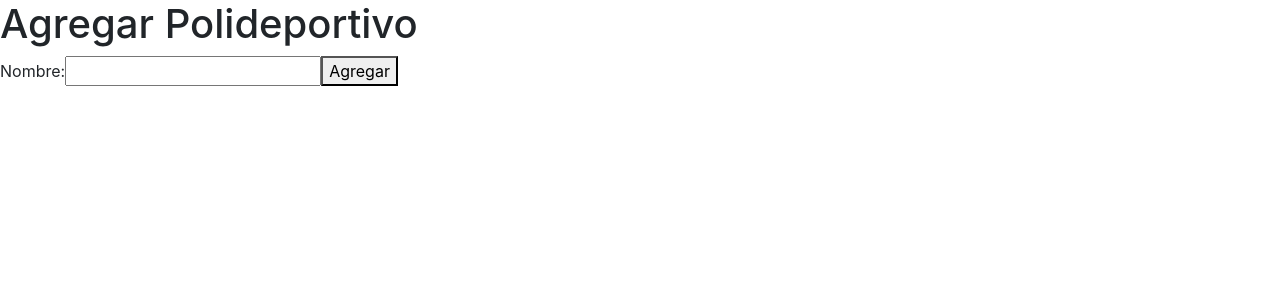
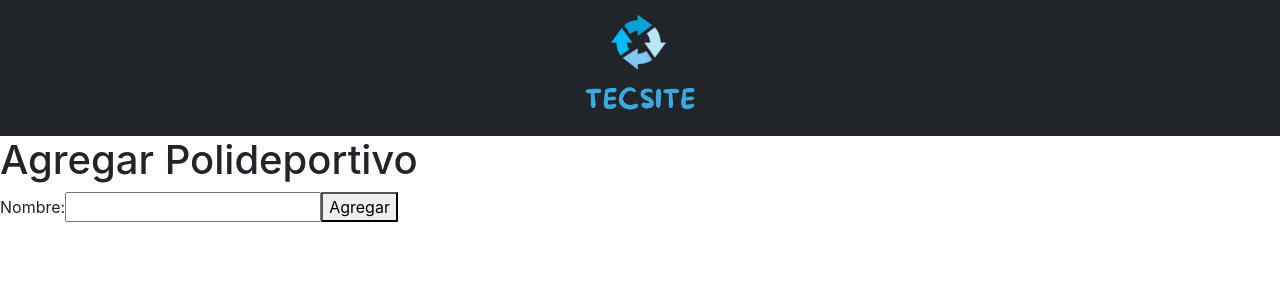
Before and after one commit to jesusaguero/tecsite_admin, a React (Create React App) app in the folder admin-frontend/: page /agregarpoli in a window 1280 px wide. Shown: the top 300 px of the page. Built offline with nearby package versions, Linux system fonts and the light colour scheme.

Commit message:
estilos admin

```diff
--- a/admin-frontend/src/components/actualizarpoli.js
+++ b/admin-frontend/src/components/actualizarpoli.js
@@ -39,6 +39,15 @@ const ActualizarPoli = () => {
 
   return (
     <div>
+    <header className="bg-dark text-white">
+        <div className="container py-2">
+            <div className="d-flex flex-wrap align-items-center justify-content-center">
+                <a href="/" className="d-flex align-items-center text-white text-decoration-none">
+                    <img src="/logo.png" alt="TECSITE Logo" width="120" height="120" className="logo" />
+                </a>
+            </div>
+        </div>
+    </header>
       <h1>Actualizar Polideportivo</h1>
       <form onSubmit={handleSubmit}>
         <label>
--- a/admin-frontend/src/components/agregarpoli.js
+++ b/admin-frontend/src/components/agregarpoli.js
@@ -37,6 +37,15 @@ const AgregarPoli = () => {
 
   return (
     <div>
+    <header className="bg-dark text-white">
+        <div className="container py-2">
+            <div className="d-flex flex-wrap align-items-center justify-content-center">
+                <a href="/" className="d-flex align-items-center text-white text-decoration-none">
+                    <img src="/logo.png" alt="TECSITE Logo" width="120" height="120" className="logo" />
+                </a>
+            </div>
+        </div>
+    </header>
       <h1>Agregar Polideportivo</h1>
       <form onSubmit={handleSubmit}>
         <label>
--- a/admin-frontend/src/components/verpoli.js
+++ b/admin-frontend/src/components/verpoli.js
@@ -18,6 +18,15 @@ const Verpoli = () => {
 
   return (
     <div>
+    <header className="bg-dark text-white">
+        <div className="container py-2">
+            <div className="d-flex flex-wrap align-items-center justify-content-center">
+                <a href="/" className="d-flex align-items-center text-white text-decoration-none">
+                    <img src="/logo.png" alt="TECSITE Logo" width="120" height="120" className="logo" />
+                </a>
+            </div>
+        </div>
+    </header>
       <h1>Lista de Polideportivos</h1>
       <table>
         <thead>
```
